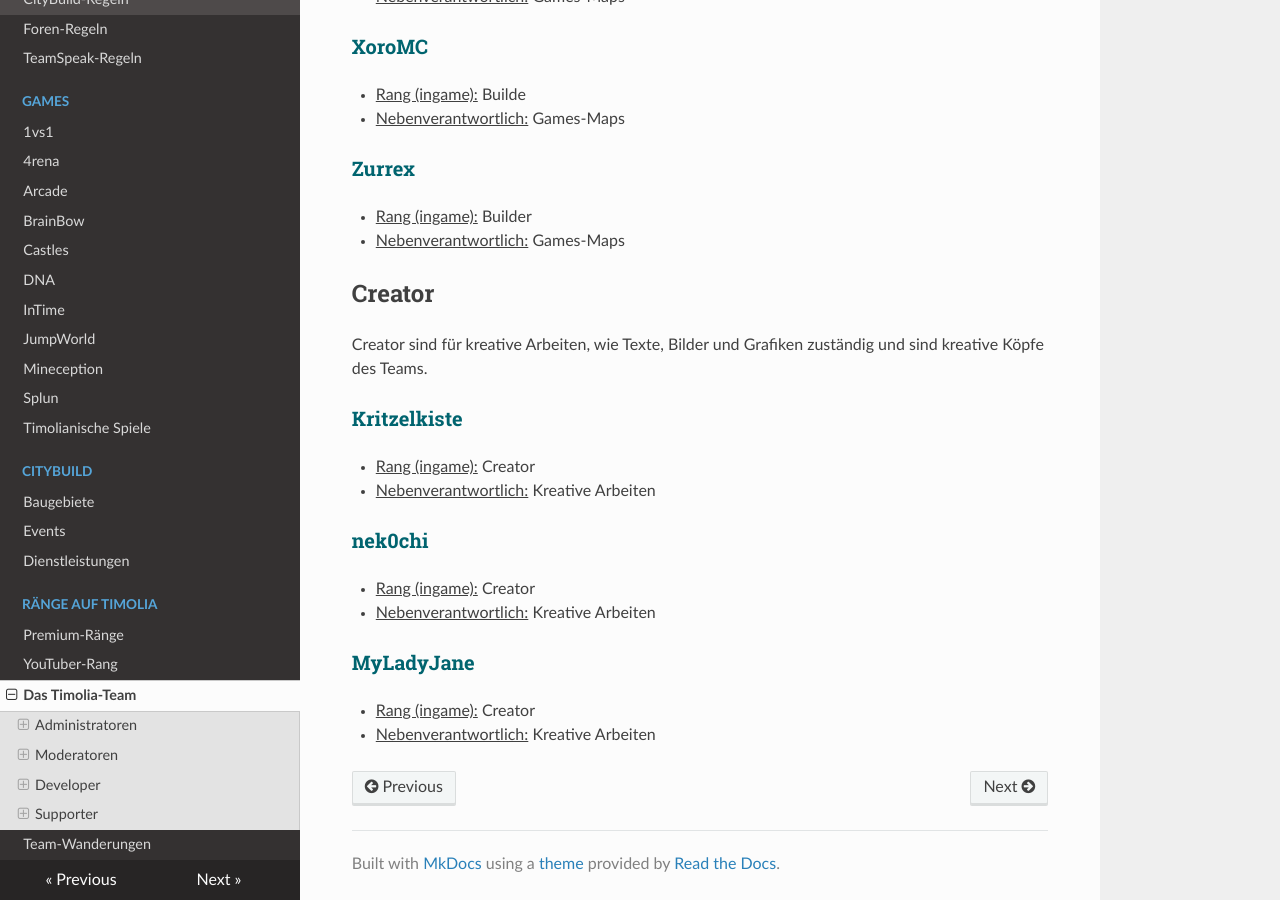
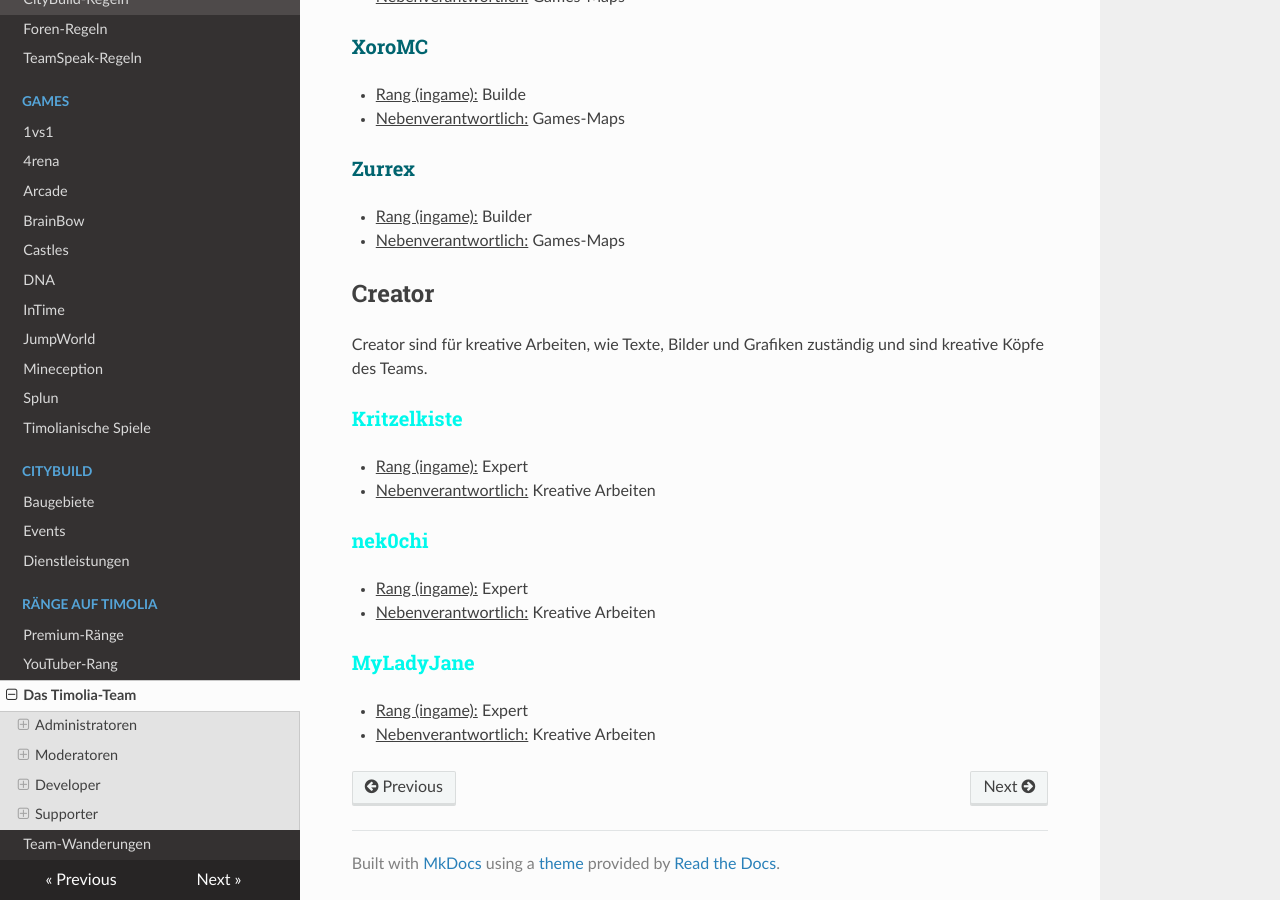
Before and after one commit to TimoliaDE/HowTo, an MkDocs documentation site: the page built from docs/ranks/team.md, in a window 1280 px wide and 900 px high, scrolled down 16053 px. Built offline with MkDocs 1.6.1, drawn with Linux system fonts in a browser that asks for light colours; nearby versions of some CDN libraries; old or Windows-style settings are respelled for this version of MkDocs.

Commit message:
changes colour codes

```diff
--- a/docs/ranks/team.md
+++ b/docs/ranks/team.md
@@ -535,14 +535,14 @@ Sie sind für die Arenen und Maps des Timolia-Netzwerkes verantwortlich und entw
 ## Creator
 Creator sind für kreative Arbeiten, wie Texte, Bilder und Grafiken zuständig und sind kreative Köpfe des Teams.
 
-### <strong><span style="color:#00646F">Kritzelkiste</span></strong>
-- <u>Rang (ingame):</u> Creator
+### <strong><span style="color:#00F9EC">Kritzelkiste</span></strong>
+- <u>Rang (ingame):</u> Expert
 - <u>Nebenverantwortlich:</u> Kreative Arbeiten
 
-### <strong><span style="color:#00646F">nek0chi</span></strong>
-- <u>Rang (ingame):</u> Creator
+### <strong><span style="color:#00F9EC">nek0chi</span></strong>
+- <u>Rang (ingame):</u> Expert
 - <u>Nebenverantwortlich:</u> Kreative Arbeiten
 
-### <strong><span style="color:#00646F">MyLadyJane</span></strong>
-- <u>Rang (ingame):</u> Creator
+### <strong><span style="color:#00F9EC">MyLadyJane</span></strong>
+- <u>Rang (ingame):</u> Expert
 - <u>Nebenverantwortlich:</u> Kreative Arbeiten
```
Also changed, not shown: docs/ranks/wanderungen.md (+3 -3 lines).
